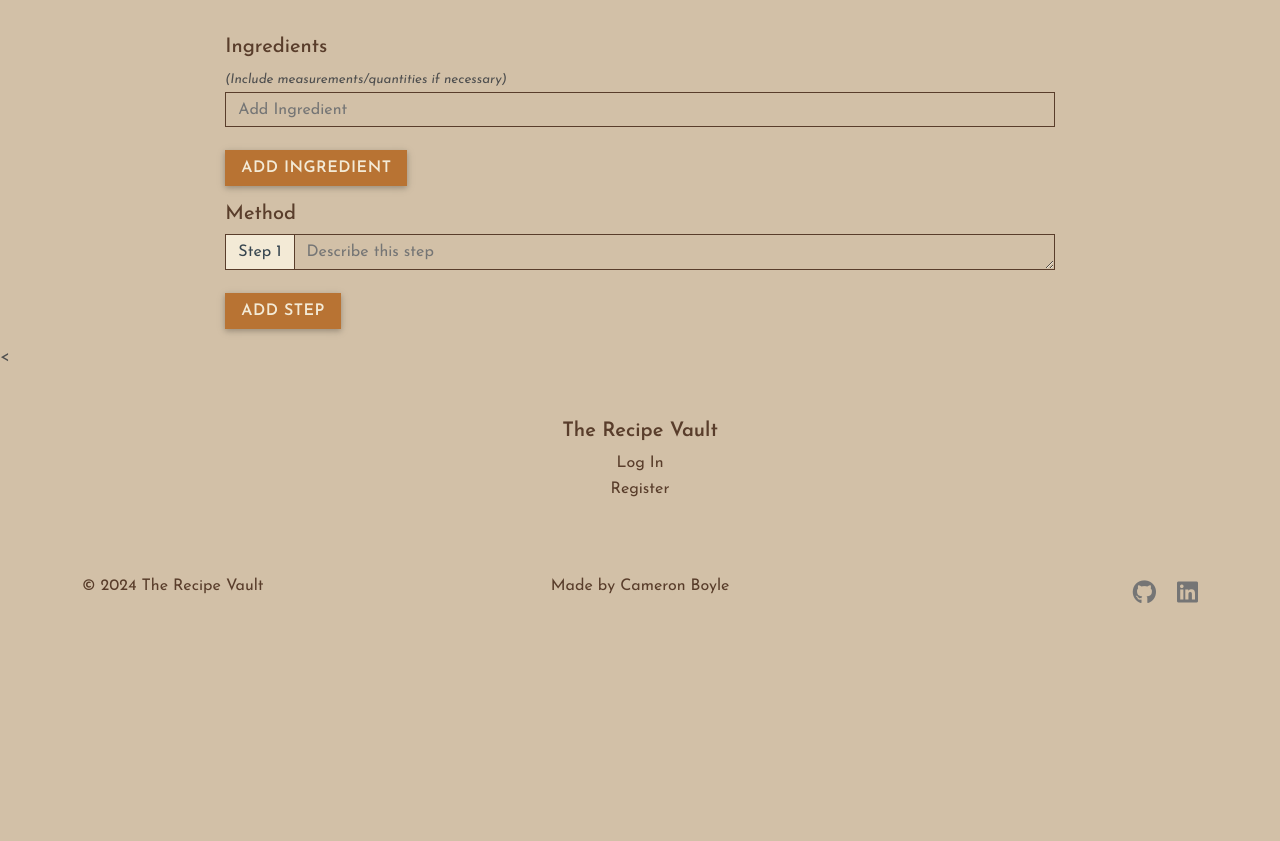
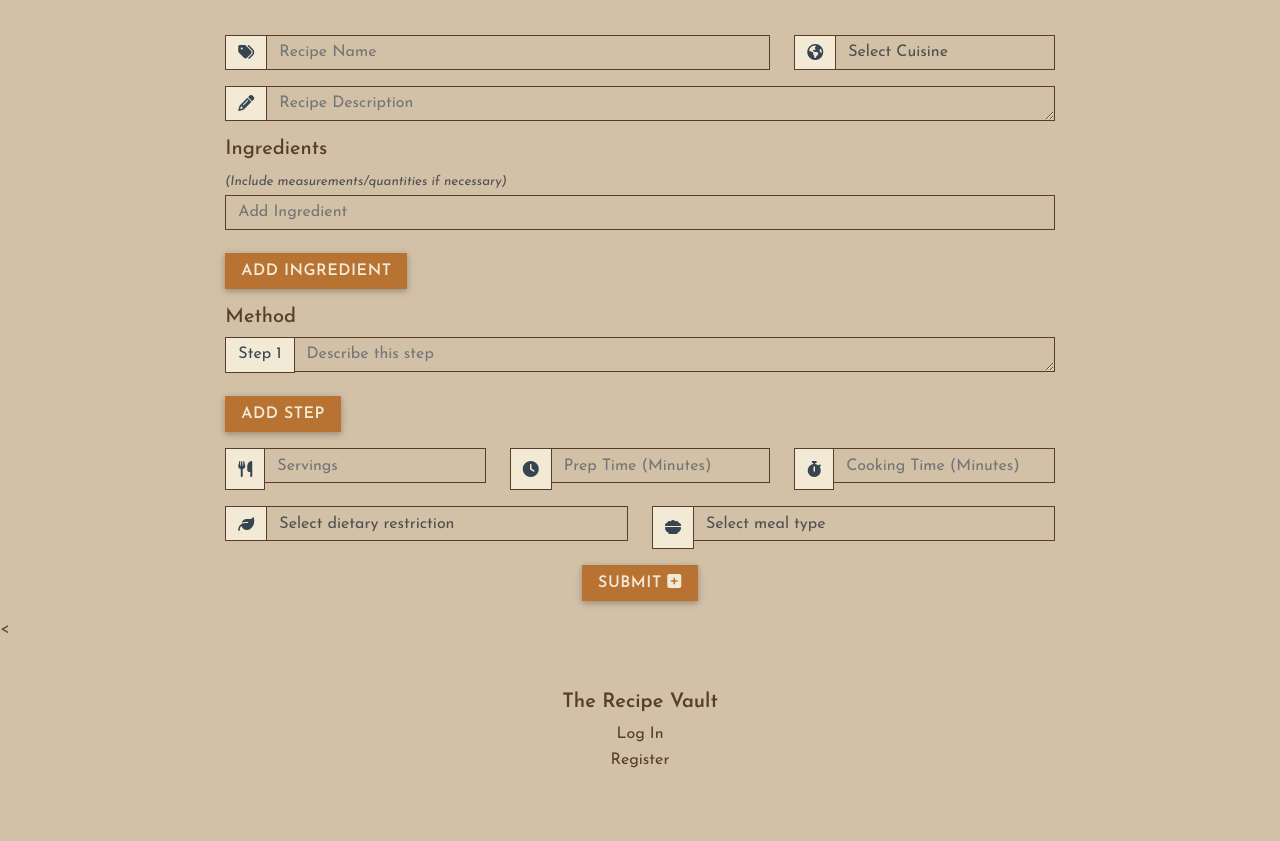
Before and after one commit to cambboyle/the-recipe-vault, a Flask app: page /add_recipe in a window 1280 px wide. Shown: the part 103-944 px from the top of the page. Before the commit the page ends 706 px from the top, so only its background shows below. Run offline with Flask 3, Linux system fonts and the light colour scheme; data that the repository does not hold is empty; some libraries are stand-ins or nearby versions.

Commit message:
Fix add_recipe.html not displaying as intended

```diff
--- a/templates/add_recipe.html
+++ b/templates/add_recipe.html
@@ -6,13 +6,44 @@
 <div class="col-sm-8 offset-sm-2">
     <div class="row">
         <form class="col-sm-12" action="{{ url_for('add_recipe') }}" method="POST">
+            <!-- Recipe Name -->
+            <div class="row mb-3">
+                <div class="col-sm-8">
+                    <div class="input-group">
+                        <span class="input-group-text"><i class="fas fa-tags"></i></span>
+                        <input type="text" id="recipe_name" name="recipe_name" minlength="5" maxlength="50"
+                            class="form-control" placeholder="Recipe Name" required>
+                    </div>
+                </div>
+                <!-- Cuisine -->
+                <div class="col-sm-4">
+                    <div class="input-group">
+                        <span class="input-group-text"><i class="fa-solid fa-earth-americas"></i></span>
+                        <select class="form-control" id="category_name" name="category_name" required>
+                            <option value="" disabled selected>Select Cuisine</option>
+                            {% for category in categories %}
+                            <option value="{{ category.category_name }}">{{ category.category_name }}</option>
+                            {% endfor %}
+                        </select>
+                    </div>
+                </div>
+            </div>
+            <!-- Recipe Description-->
+            <div class="row mb-3">
+                <div class="col-sm-12">
+                    <div class="input-group">
+                        <span class="input-group-text"><i class="fa-solid fa-pencil"></i></span>
+                        <textarea id="recipe_description" name="recipe_description" minlength="5" maxlength="300"
+                            class="form-control" placeholder="Recipe Description" required></textarea>
+                    </div>
+                </div>
+            </div>
             <!-- Ingredients Section -->
             <div class="row mb-3">
                 <div class="col-sm-12">
                     <h5>Ingredients</h5>
                     <em style="font-size: smaller;">(Include measurements/quantities if necessary)</em>
                     <div id="ingredients-container">
-                        <!-- Ingredient fields added here-->
                         <div class="ingredient-input mb-2">
                             <div class="input-group">
                                 <input type="text" class="form-control" name="main_ingredients"
@@ -23,13 +54,11 @@
                     <button type="button" class="btn btn-secondary mt-2" id="add_ingredient">Add Ingredient</button>
                 </div>
             </div>
-
             <!-- Recipe Steps -->
             <div class="row mb-3">
                 <div class="col-sm-12">
                     <h5>Method</h5>
                     <div id="steps-container">
-                        <!-- Step fields added here-->
                         <div class="step-input mb-2">
                             <div class="input-group">
                                 <span class="input-group-text">Step 1</span>
@@ -42,8 +71,66 @@
                 </div>
             </div>
 
-            <!-- Additional parts of the form -->
-
+            <div class="row mb-3">
+                <!-- Servings -->
+                <div class="col-sm-4">
+                    <div class="input-group">
+                        <span class="input-group-text"><i class="fa-solid fa-utensils py-2"></i></span>
+                        <input type="number" id="serving_size" name="serving_size" min="1" max="20" class="form-control"
+                            placeholder="Servings" minlength="5" maxlength="50" required>
+                    </div>
+                </div>
+                <!-- Prep Time -->
+                <div class="col-sm-4">
+                    <div class="input-group">
+                        <span class="input-group-text"><i class="fa-solid fa-clock py-2"></i></span>
+                        <input type="number" id="prep_time" name="prep_time" min="1" max="60" class="form-control"
+                            placeholder="Prep Time (Minutes)" minlength="5" maxlength="50" required>
+                    </div>
+                </div>
+                <!-- Cooking Time -->
+                <div class="col-sm-4">
+                    <div class="input-group">
+                        <span class="input-group-text"><i class="fa-solid fa-stopwatch py-2"></i></span>
+                        <input type="number" id="cooking_time" name="cooking_time" min="0" max="60" class="form-control"
+                            placeholder="Cooking Time (Minutes)"minlength="5" maxlength="50" required>
+                    </div>
+                </div>
+            </div>
+            <div class="row mb-3">
+                <!-- Dietary Restrictions -->
+                <div class="col-sm-6">
+                    <div class="input-group">
+                        <span class="input-group-text"><i class="fa-solid fa-leaf"></i></span>
+                        <select class="form-control" id="dietary" name="dietary" required>
+                            <option value="" disabled selected>Select dietary restriction</option>
+                            {% for dietary in dietaries %}
+                            <option value="{{ dietary.dietary_name }}">{{ dietary.dietary_name }}</option>
+                            {% endfor %}
+                        </select>
+                    </div>
+                </div>
+                <!-- Meal Type -->
+                <div class="col-sm-6">
+                    <div class="input-group">
+                        <span class="input-group-text"><i class="fa-solid fa-bowl-food py-2"></i></span>
+                        <select class="form-control" id="meal_type" name="meal_type" required>
+                            <option value="" disabled selected>Select meal type</option>
+                            {% for meal in meals %}
+                            <option value="{{ meal.meal_type }}">{{ meal.meal_type }}</option>
+                            {% endfor %}
+                        </select>
+                    </div>
+                </div>
+            </div>
+            <!-- Submit Button -->
+            <div class="row mb-3">
+                <div class="col-sm-6 offset-sm-3 text-center">
+                    <button type="submit" class="btn btn-success">
+                        Submit <i class="fas fa-plus-square right"></i>
+                    </button>
+                </div>
+            </div>
         </form>
     </div>
 </div>
```
